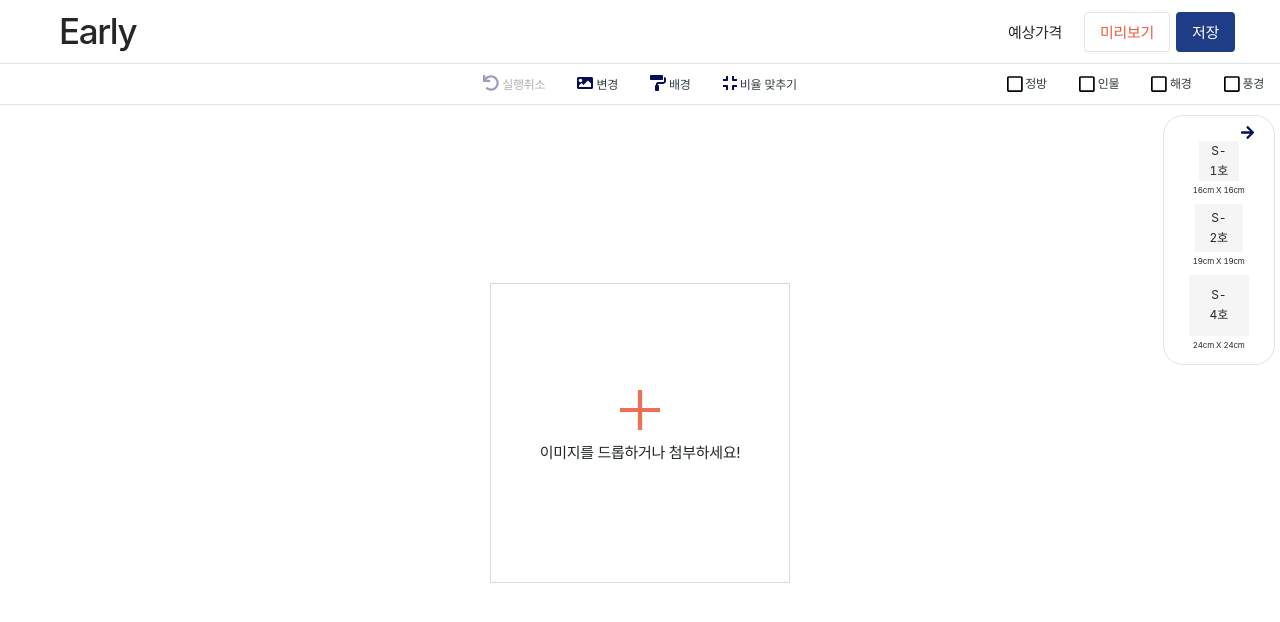
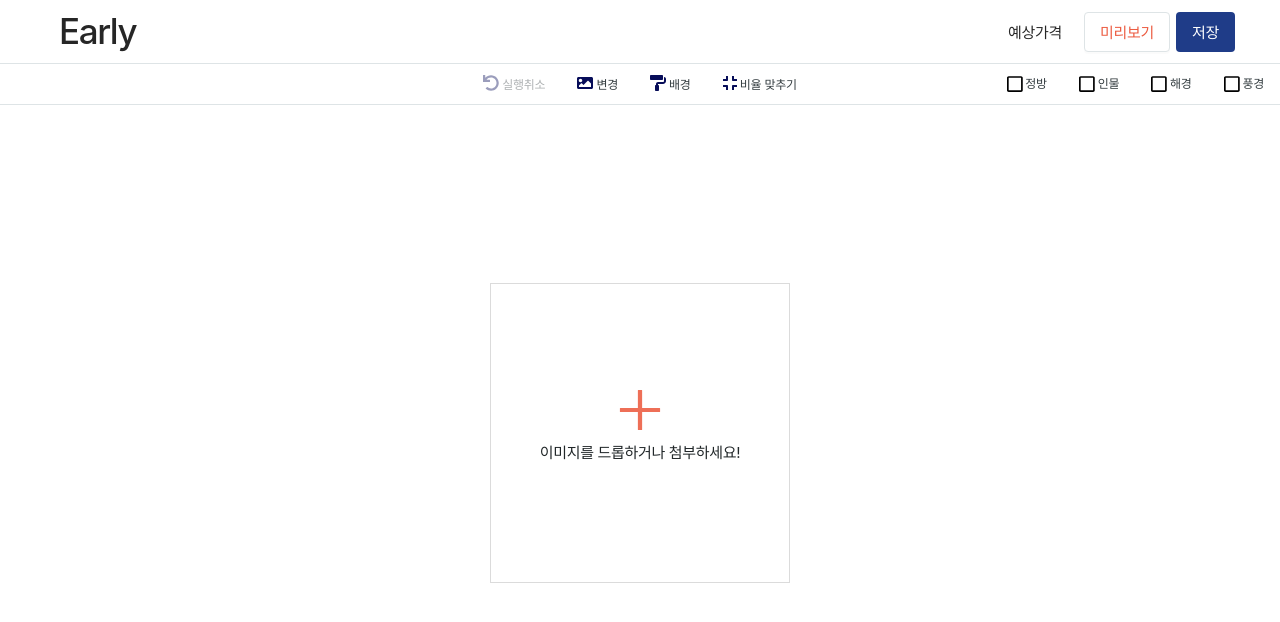
Before and after one commit to mecanvas/early-front, a Next.js app: page /tool in a window 1280 px wide. Shown: the top 622 px of the page. Built offline with nearby package versions, Linux system fonts and the light colour scheme; a web font is replaced by a local one.

Commit message:
액자 리스트는 이미지 업로드되면 나오게 하기

```diff
--- a/src/components/tool/Tool.tsx
+++ b/src/components/tool/Tool.tsx
@@ -696,12 +696,14 @@ const Tool = () => {
   return (
     <>
       <ToolContainer>
+        {imgUploadUrl && (
           <ToolFrameList
             frameSize={frameSize}
             attribute={frameAttribute}
             onClick={handleFrameSelect}
             onChangeVertical={handleChangeVertical}
           ></ToolFrameList>
+        )}
 
         {/* 사진 조절하는 툴바들 */}
         <FactoryHeader>
```
Lines whose indentation alone changed are shown as unchanged.
